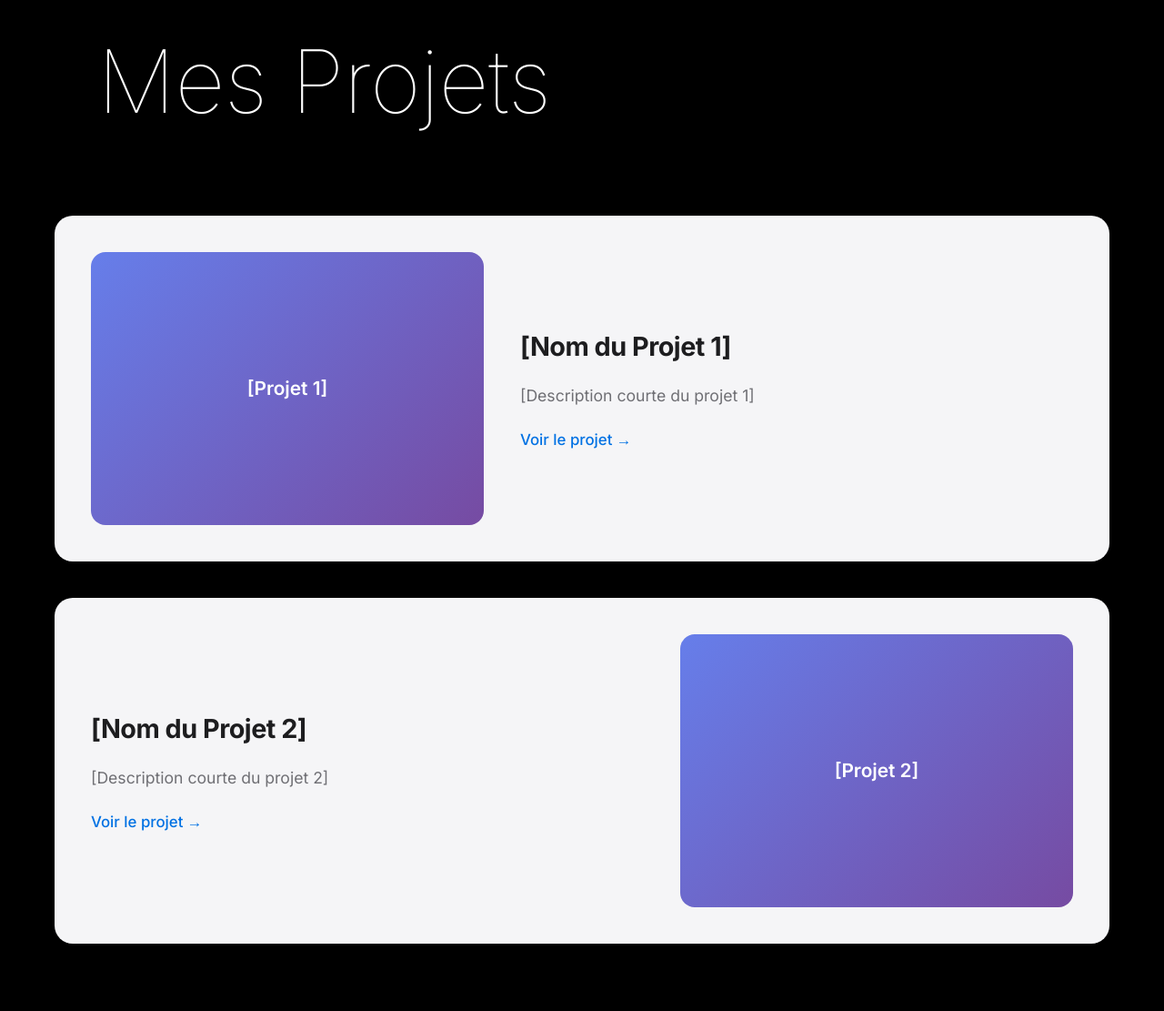
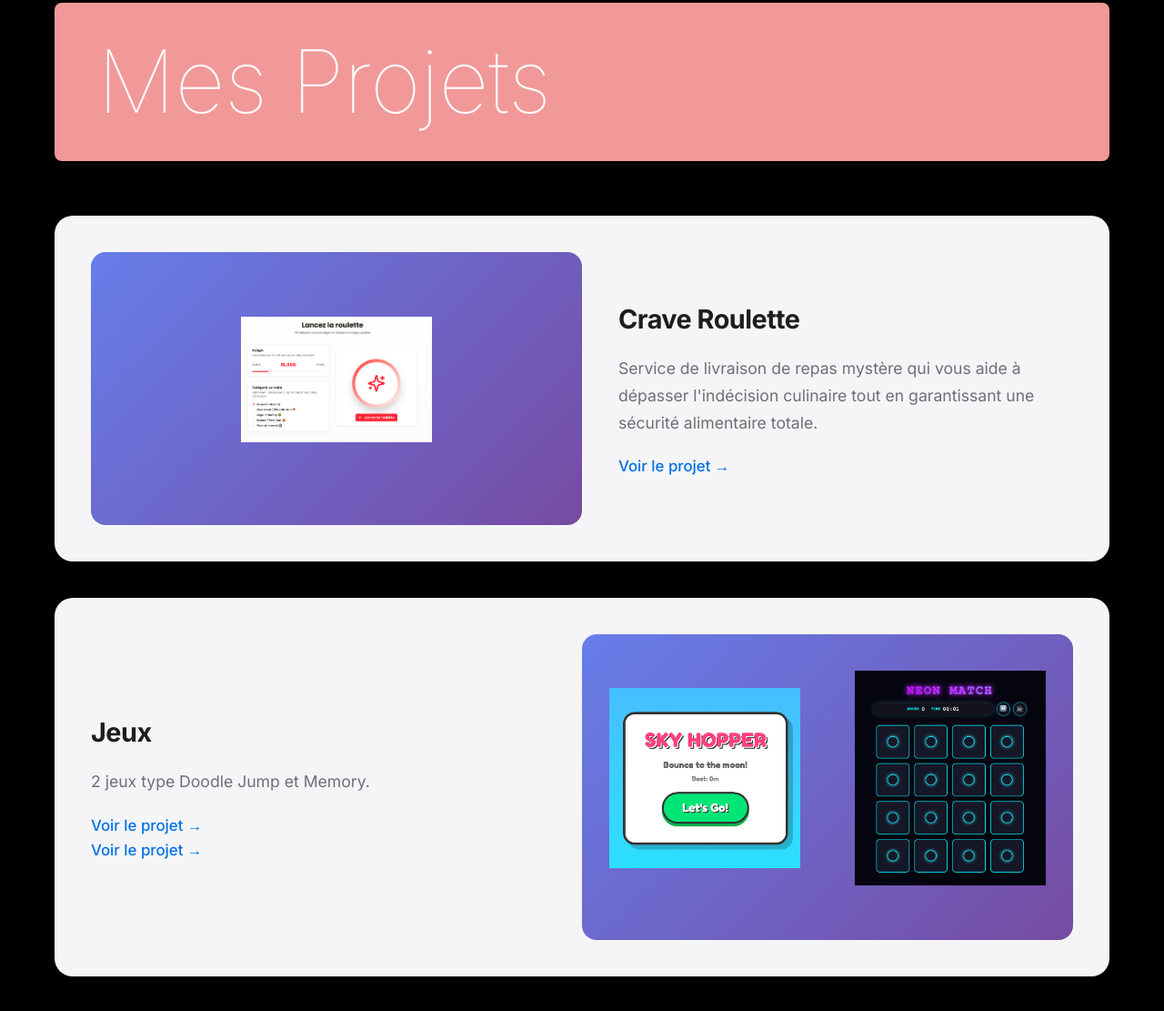
Before and after one commit to c-txr/mon-portfolio, a plain HTML site: page index.html in a window 1280 px wide. Shown: the part 2594-3705 px from the top of the page at 91% size. Drawn offline with Linux system fonts and the light colour scheme; a script that the page names is missing.

Commit message:
section projets complétée

```diff
--- a/index.html
+++ b/index.html
@@ -98,24 +98,31 @@
     <!-- ===== PROJECTS SECTION ===== -->
     <section class="projects" id="projects">
         <div class="container">
+        <div class="section-title-background">
             <h2 class="section-title">Mes Projets</h2>
-
+        </div>
             <div class="projects-grid">
                 <div class="project-card">
-                    <div class="project-image">[Projet 1]</div>
+                    <div class="project-image">
+                        <img src="Capture d’écran 2026-01-12 à 00.10.06.png" alt="crave roulette">
+                    </div>
                     <div class="project-content">
-                        <h3>[Nom du Projet 1]</h3>
-                        <p>[Description courte du projet 1]</p>
-                        <a href="#" class="project-link">Voir le projet →</a>
+                        <h3>Crave Roulette</h3>
+                        <p>Service de livraison de repas mystère qui vous aide à dépasser l'indécision culinaire tout en garantissant une sécurité alimentaire totale.</p>
+                        <a href="https://craveroutt-kzfr7uxk.manus.space" target="_blank" class="project-link">Voir le projet →</a>
                     </div>
                 </div>
 
                 <div class="project-card">
-                    <div class="project-image">[Projet 2]</div>
+                    <div class="project-image">
+                        <img src="Capture d’écran 2026-01-11 à 23.50.34.png" alt="jeu sky hopper">
+                        <img src="Capture d’écran 2026-01-11 à 23.57.21.png" alt="jeu memory">
+                    </div>
                     <div class="project-content">
-                        <h3>[Nom du Projet 2]</h3>
-                        <p>[Description courte du projet 2]</p>
-                        <a href="#" class="project-link">Voir le projet →</a>
+                        <h3>Jeux</h3>
+                        <p>2 jeux type Doodle Jump et Memory.</p>
+                        <a href="https://gemini.google.com/share/382e86817c07" target="_blank" class="project-link">Voir le projet →</a>
+                        <a href="https://gemini.google.com/share/4b376e7a8739" target="_blank" class="project-link">Voir le projet →</a>
                     </div>
                 </div>
             </div>
--- a/style.css
+++ b/style.css
@@ -264,7 +264,7 @@
         }
 
         .project-image {
-            width: 40%;
+            width: 50%;
             min-height: 300px;
             background: linear-gradient(135deg, #667eea 0%, #764ba2 100%);
             border-radius: 16px;
@@ -275,6 +275,15 @@
             font-size: 1.3rem;
             font-weight: 600;
         }
+
+        .project-image img{
+            width: 50%;
+            padding-bottom: 60px;
+            padding-top: 40px;
+            padding-right: 30px;
+            padding-left: 30px;
+        }
+
 
         .project-content {
             flex: 1;
@@ -302,6 +311,7 @@
             font-weight: 500;
             transition: color 0.3s;
             font-size: 1.05rem;
+            display: block;
         }
 
 
```
Also changed, not shown: Capture d’écran 2026-01-11 à 23.50.34.png (added), Capture d’écran 2026-01-11 à 23.57.21.png (added), Capture d’écran 2026-01-12 à 00.10.06.png (added).
